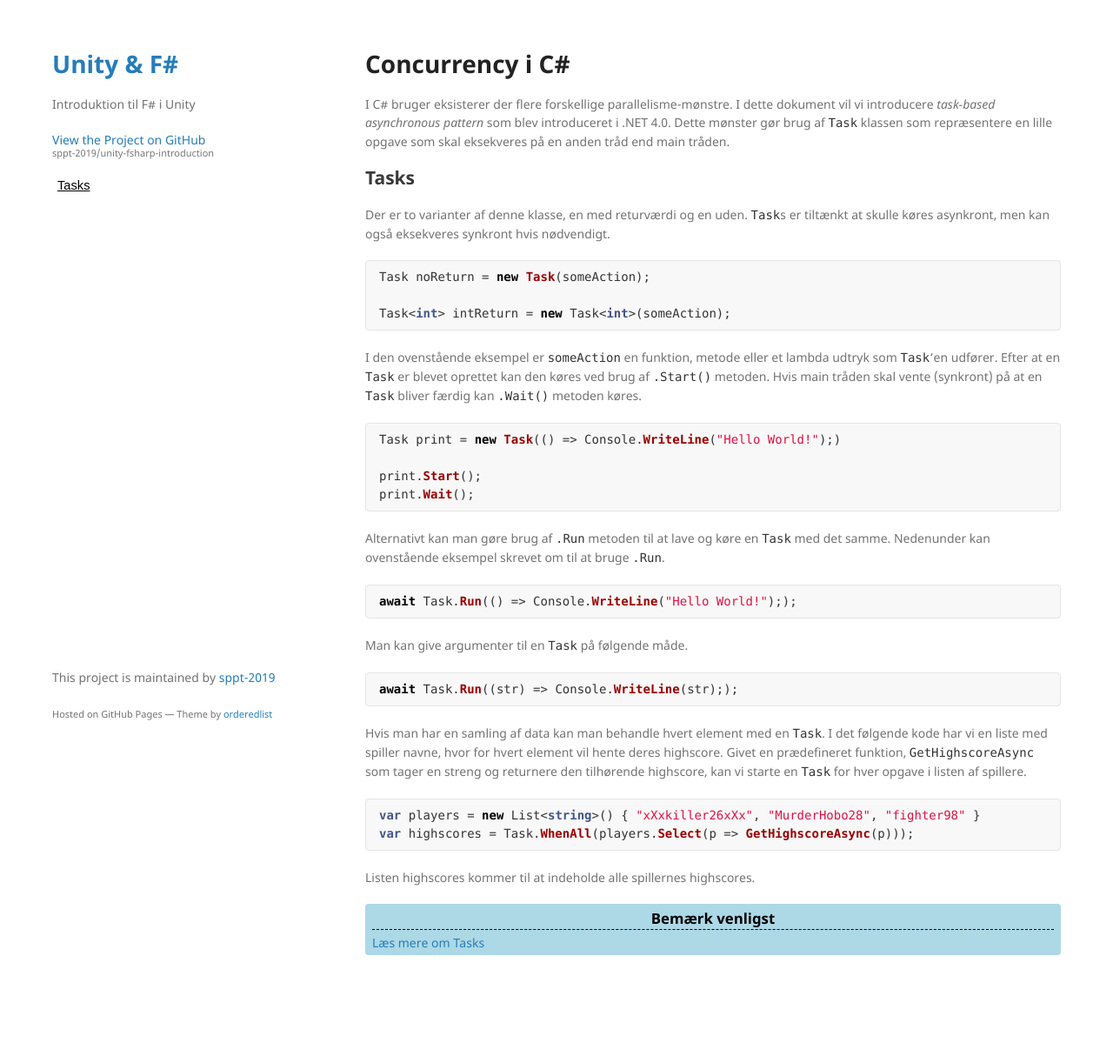
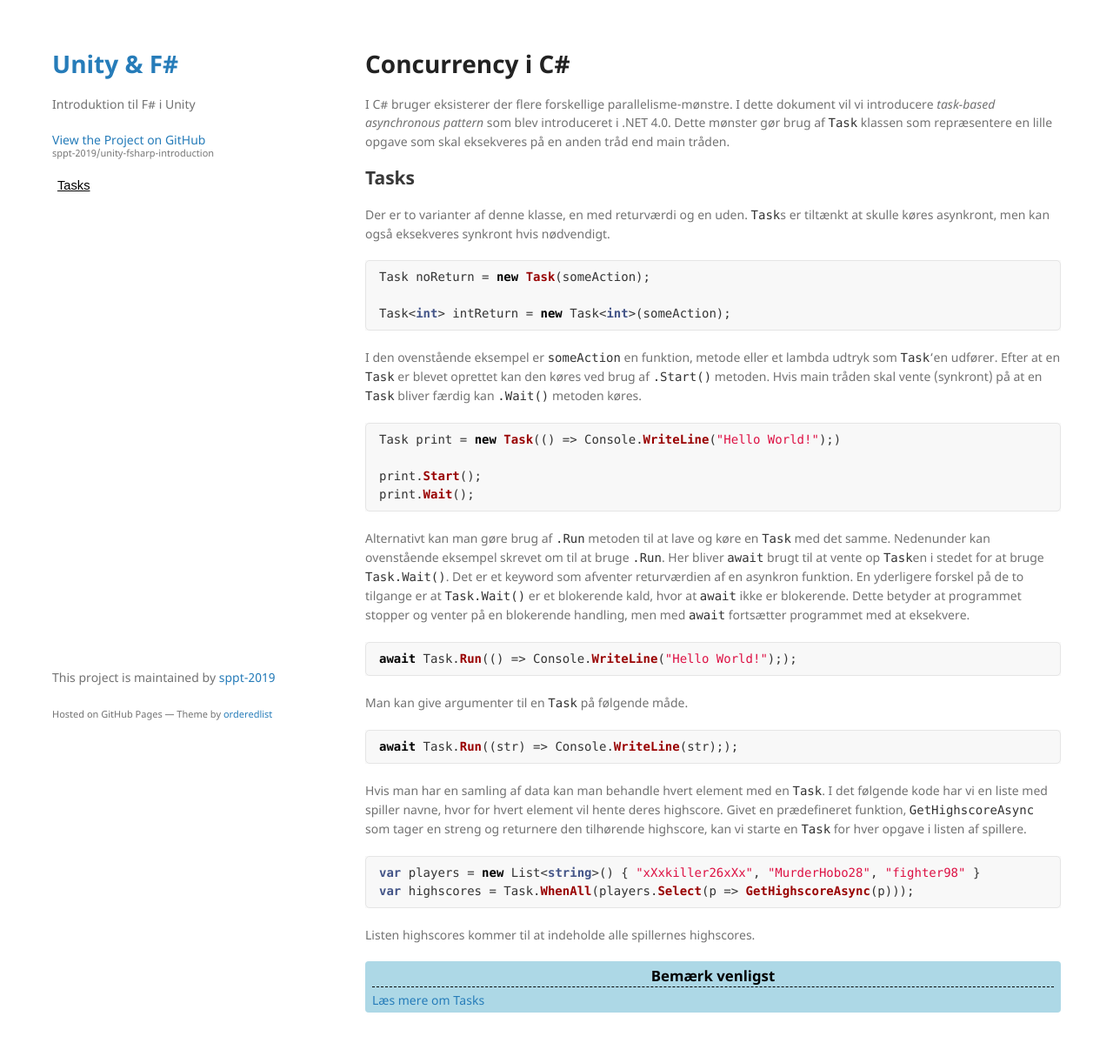
Before and after one commit to sppt-2019/unity-fsharp-introduction, a Jekyll site: the page built from csharp-concurrency.md, in a window 1280 px wide. Shown: the whole page at 87% size. Built offline with Jekyll 4.4.1, drawn with Linux system fonts in a browser that asks for light colours; our own code applies the rules of GitHub Pages for plain Markdown files; before the commit the page ends 1156 px from its top, so only the background shows below that.

Commit message:
Mentioned await keyword and mentioned that Task.Wait is blocking

````diff
--- a/csharp-concurrency.md
+++ b/csharp-concurrency.md
@@ -15,7 +15,7 @@ Task print = new Task(() => Console.WriteLine("Hello World!");)
 print.Start();
 print.Wait();
 ```
-Alternativt kan man gøre brug af `.Run` metoden til at lave og køre en `Task` med det samme. Nedenunder kan ovenstående eksempel skrevet om til at bruge `.Run`.
+Alternativt kan man gøre brug af `.Run` metoden til at lave og køre en `Task` med det samme. Nedenunder kan ovenstående eksempel skrevet om til at bruge `.Run`. Her bliver `await` brugt til at vente op `Task`en i stedet for at bruge `Task.Wait()`. Det er et keyword som afventer returværdien af en asynkron funktion. En yderligere forskel på de to tilgange er at `Task.Wait()` er et blokerende kald, hvor at `await` ikke er blokerende. Dette betyder at programmet stopper og venter på en blokerende handling, men med `await` fortsætter programmet med at eksekvere.
 ```csharp
 await Task.Run(() => Console.WriteLine("Hello World!"););
 ```
````
